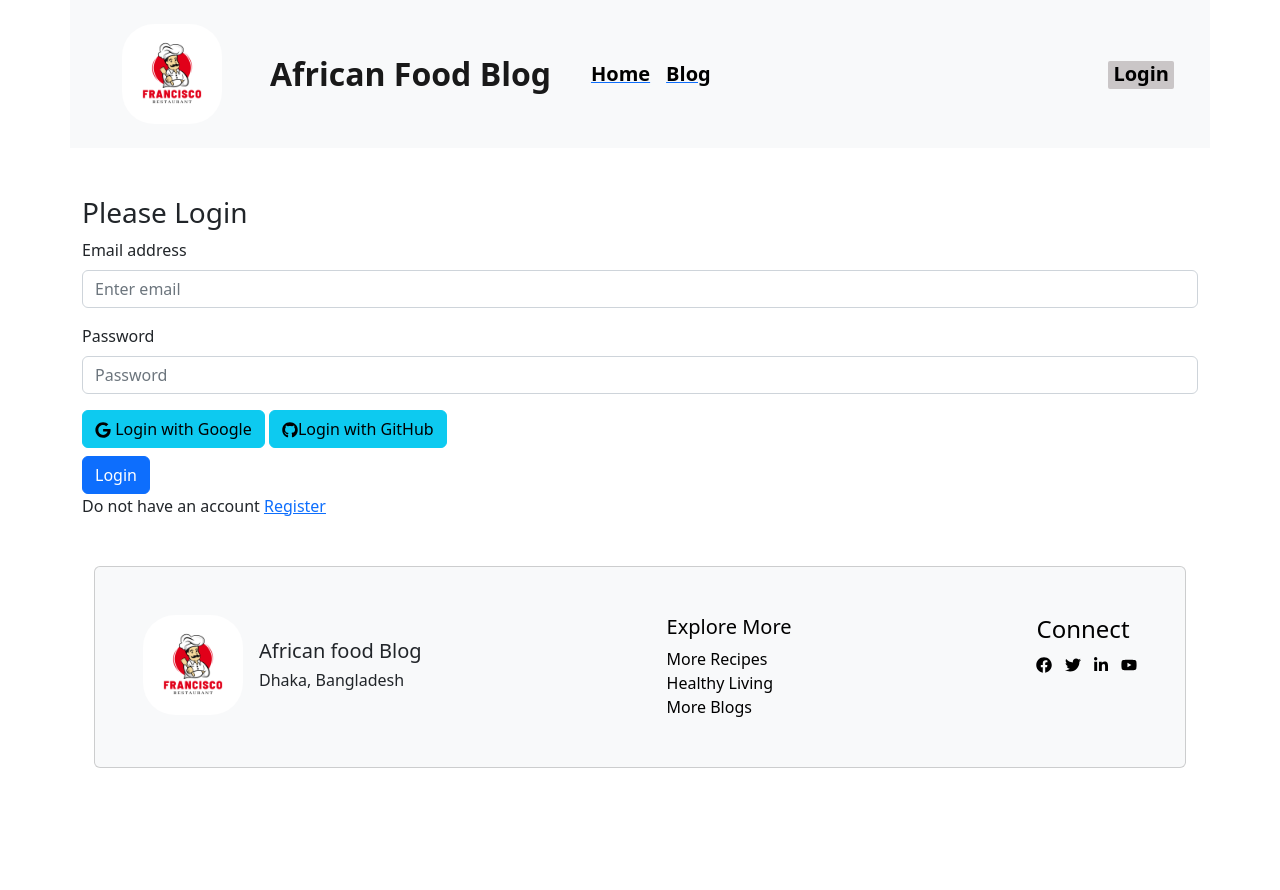
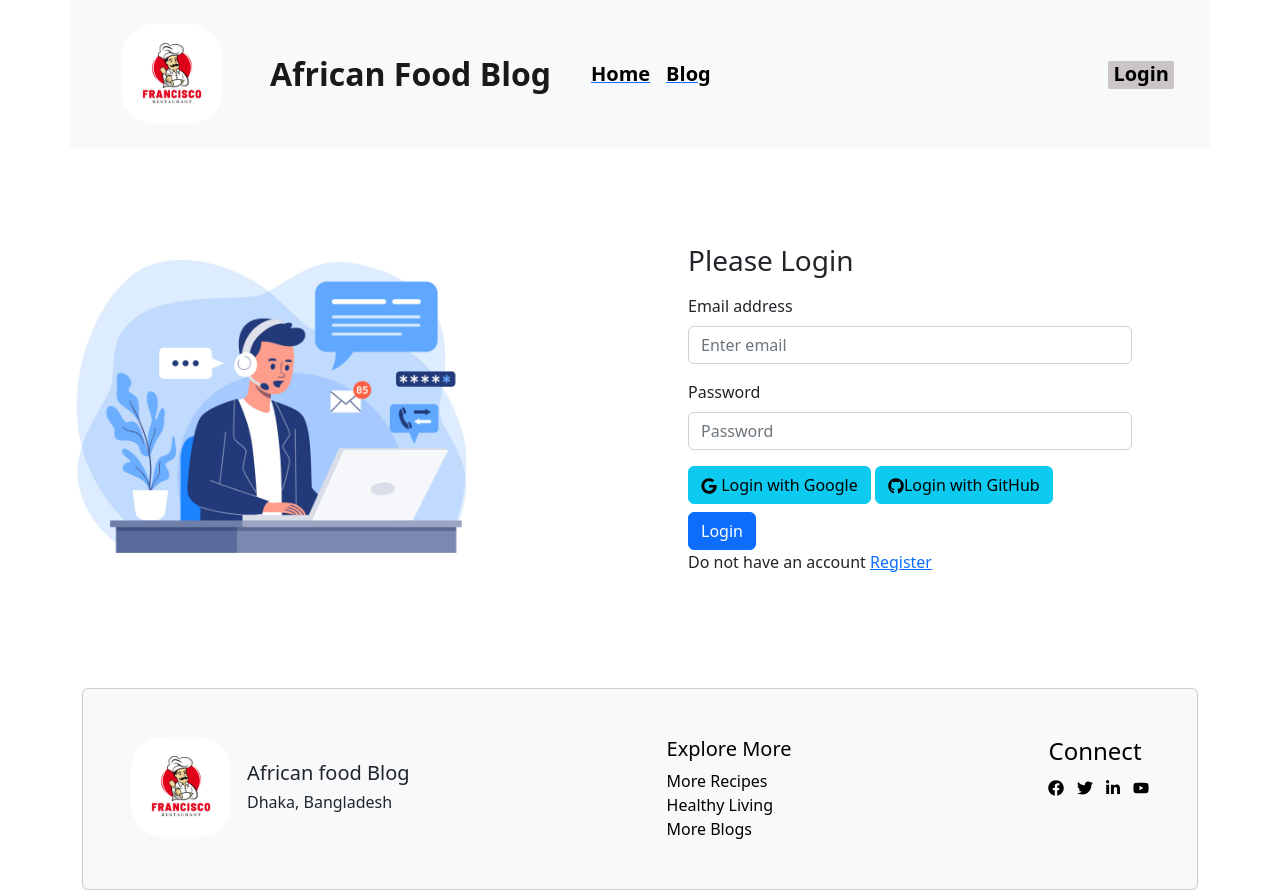
Before and after one commit to zabaidulbd/african-food-client-side, a React (Vite) app: page /login in a window 1280 px wide. Before the commit the page ends 800 px from the top, so only its background shows below. Built offline with nearby package versions, Linux system fonts and the light colour scheme; no server answers.

Commit message:
add login color

```diff
--- a/src/pages/shared/LogIn/LogIn.jsx
+++ b/src/pages/shared/LogIn/LogIn.jsx
@@ -8,6 +8,7 @@ import { useLocation } from 'react-router';
 import { GithubAuthProvider, GoogleAuthProvider, confirmPasswordReset, getAuth, signInWithPopup } from 'firebase/auth';
 import app from '../../../firebase/firebase.config';
 import { FaGoogle, FaGithub } from 'react-icons/fa';
+import contactImg from '../../../assets/contact/contact.jpg'
 
 const LogIn = () => {
     const [signInError, setSignInError] = useState();
@@ -63,9 +64,13 @@ const LogIn = () => {
     return (
         <>
             <Header></Header>
-            <Container>
-                <h3>Please Login</h3>
-                <Form onSubmit={handleLogin}>
+            <div className='d-flex'>
+                <div className='w-50 ms-5'>
+                    <img className='w-75' src={contactImg} alt="" />
+                </div>
+                <div className='w-50 mt-5 ms-5'>
+                    <Form className='w-75' onSubmit={handleLogin}>
+                        <h3 className='mb-3'>Please Login</h3>
                         <Form.Group className="mb-3" controlId="formBasicEmail">
                             <Form.Label>Email address</Form.Label>
                             <Form.Control type="email" name='email' placeholder="Enter email" required />
@@ -80,10 +85,9 @@ const LogIn = () => {
                         <p>Do not have an account <Link to={'/register'}>Register</Link></p>
                     </Form>
                     <p className='text-danger'>{signInError}</p>
+                </div>
+            </div>
             <Footer></Footer>
-            </Container>
-
-
         </>
     );
 };
--- a/src/pages/shared/SingleChefDetails/SingleChefDetails.jsx
+++ b/src/pages/shared/SingleChefDetails/SingleChefDetails.jsx
@@ -15,7 +15,7 @@ const SingleChefDetails = ({ single }) => {
                         <h6>Number of Recipe: {number}</h6>
                     </div>
                 </div>
-                <Link className='ms-2 mb-4 text-center' to={`/chef/${id}`}><button className='btn btn-info'>View Recipes</button>
+                <Link className='ms-2 mb-4 text-center' to={`/chef/${id}`}><button className='btn btn-secondary'>View Recipes</button>
                 </Link>
             </div>
         </div>
```
Also changed, not shown: src/assets/contact/contact.jpg (added). Lines whose indentation alone changed are shown as unchanged.
